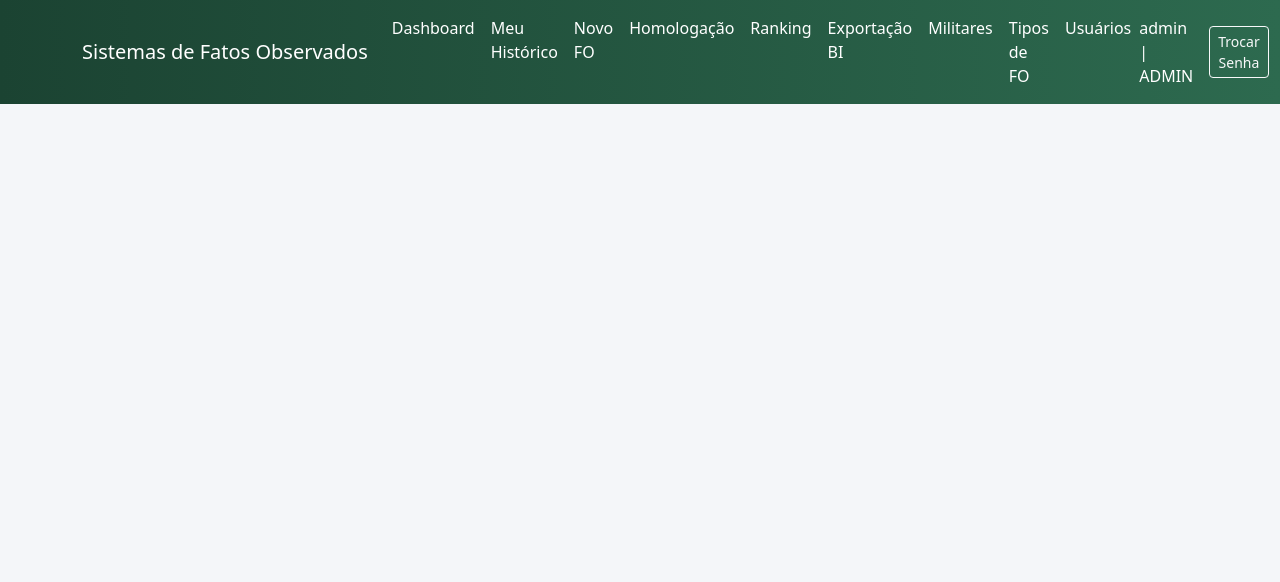
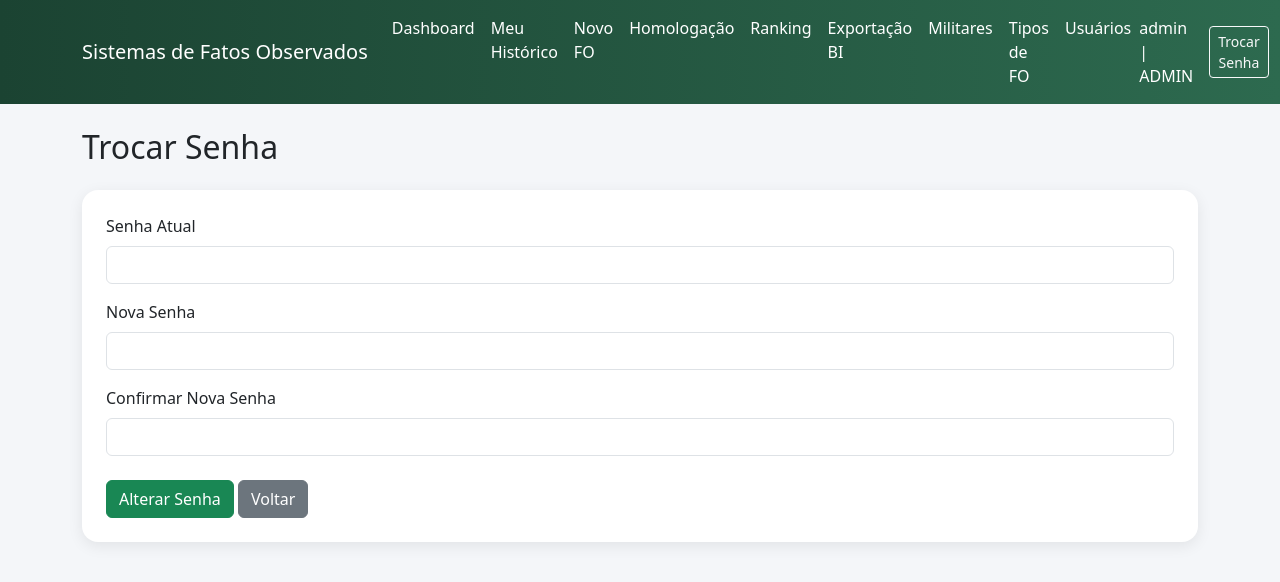
Before and after one commit to FelipeWelter/ControleFo, a Flask app: page /auth/trocar-senha in a window 1280 px wide; the page is wider, and only the part inside the window is pictured. Shown: the top 582 px of that part. Run offline with Flask 3, Linux system fonts and the light colour scheme; a user stored in the database is signed in.

Commit message:
release: Sistema FO v1.1.2 - dashboard, troca de senha e melhorias de UX

```diff
--- a/app/templates/base.html
+++ b/app/templates/base.html
@@ -76,6 +76,7 @@
                     <a class="nav-link" href="{{ url_for('fo.dashboard') }}">
                         Dashboard
                     </a>
+                </li>
 
                 {% if current_user.perfil in ["MILITAR", "ADMIN"] %}
                     <li class="nav-item">
@@ -207,6 +208,10 @@
 
 </div>
 
+<main class="container">
+    {% block content %}{% endblock %}
+</main>
+
 <script src="https://cdn.jsdelivr.net/npm/bootstrap@5.3.3/dist/js/bootstrap.bundle.min.js"></script>
 {% block extra_scripts %}{% endblock %}
 
```
